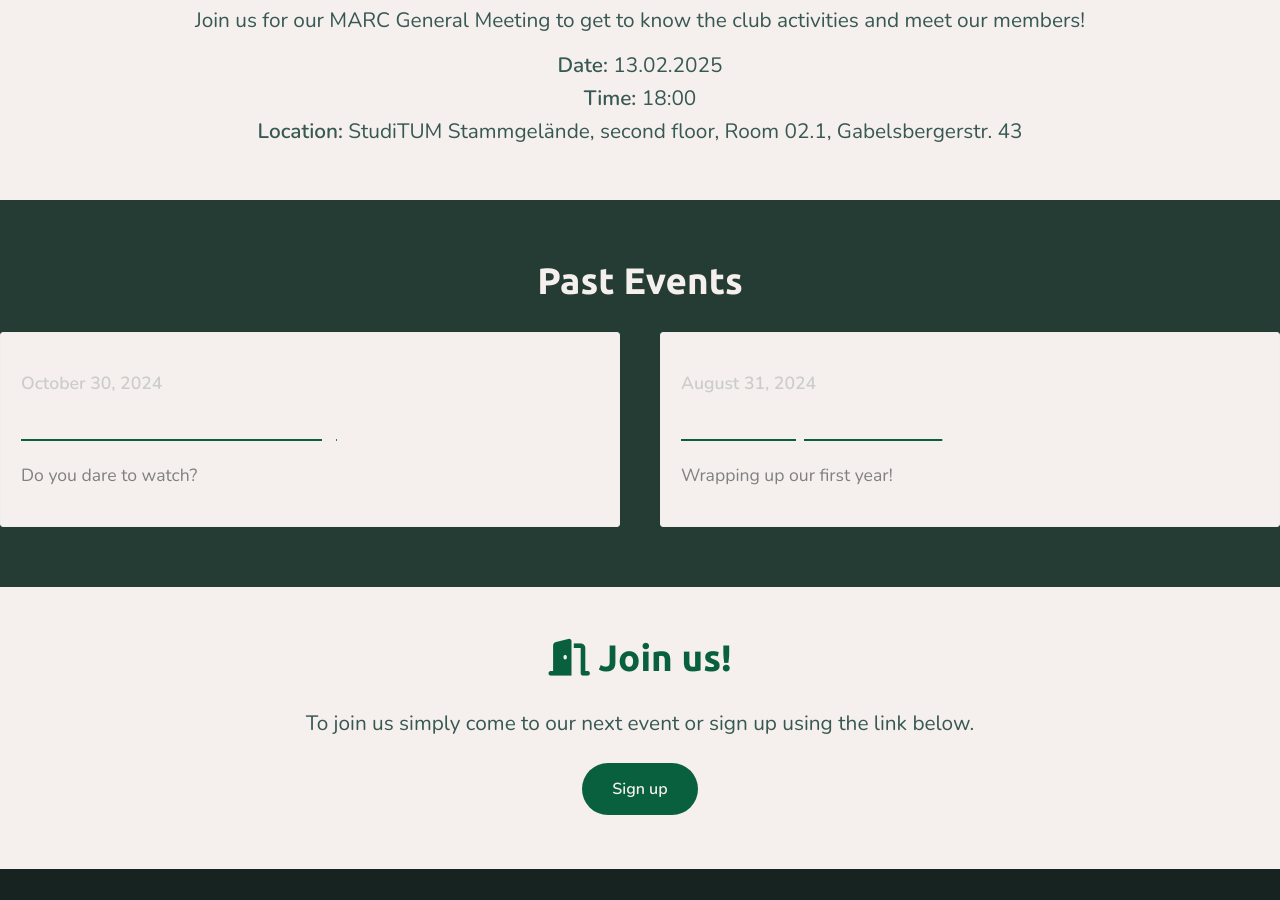
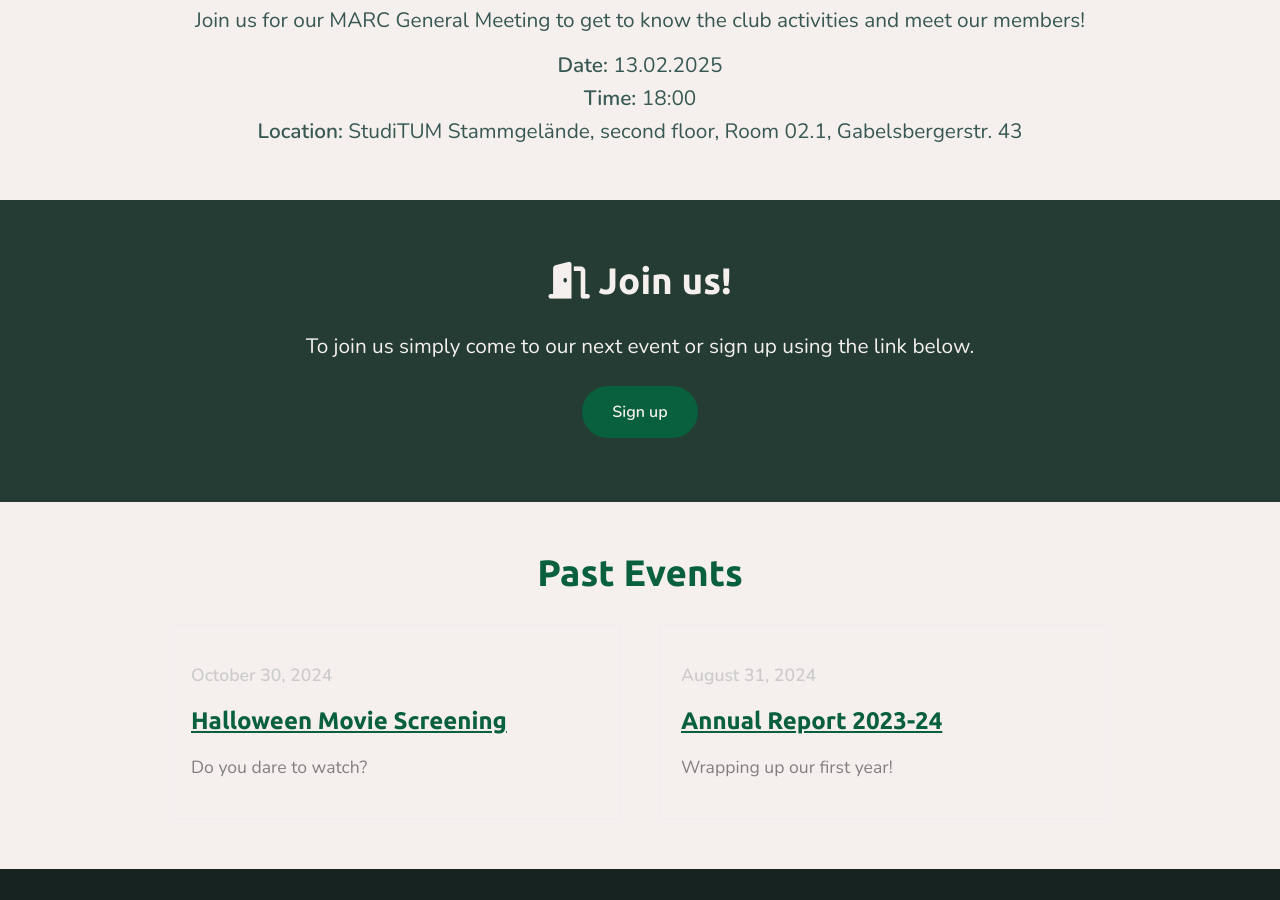
Before and after one commit to municharc/municharc.github.io, a Jekyll site: the page built from index.html, in a window 1280 px wide and 900 px high, scrolled down 1457 px. Built offline with Jekyll 4.4.1, drawn with Linux system fonts in a browser that asks for light colours; nearby versions of some CDN libraries.

Commit message:
fix container issues

```diff
--- a/index.html
+++ b/index.html
@@ -79,7 +79,20 @@
 	</div>
 </div>
 
-<div class="darker fade-in">
+<div id="join">
+	<div class="darker fade-in" style="text-align: center;">
+		<h2 ><i class="fa-solid fa-door-open"></i> Join us!</h2>
+		<p style="text-align: center;">To join us simply come to our next event or sign up using the link below.
+		</p>
+		<div class="button">
+			<a
+				href="https://docs.google.com/forms/d/e/1FAIpQLSeAhiwtDAiEqSuEUZLGd--3dDWJzFEkq_ZYN3jfg_lTC0u48g/viewform">Sign
+				up</a>
+		</div>
+	</div>
+</div>
+
+<div class="container fade-in">
 	<h2>Past Events</h2>
 	<div class="posts">
 		{% for post in site.posts %}
@@ -119,18 +132,7 @@
 </div>
 </div> -->
 
-<div id="join">
-	<div class="container fade-in" style="text-align: center;">
-		<h2 ><i class="fa-solid fa-door-open"></i> Join us!</h2>
-		<p style="text-align: center;">To join us simply come to our next event or sign up using the link below.
-		</p>
-		<div class="button">
-			<a
-				href="https://docs.google.com/forms/d/e/1FAIpQLSeAhiwtDAiEqSuEUZLGd--3dDWJzFEkq_ZYN3jfg_lTC0u48g/viewform">Sign
-				up</a>
-		</div>
-	</div>
-</div>
+
 
 <script>
 
```
